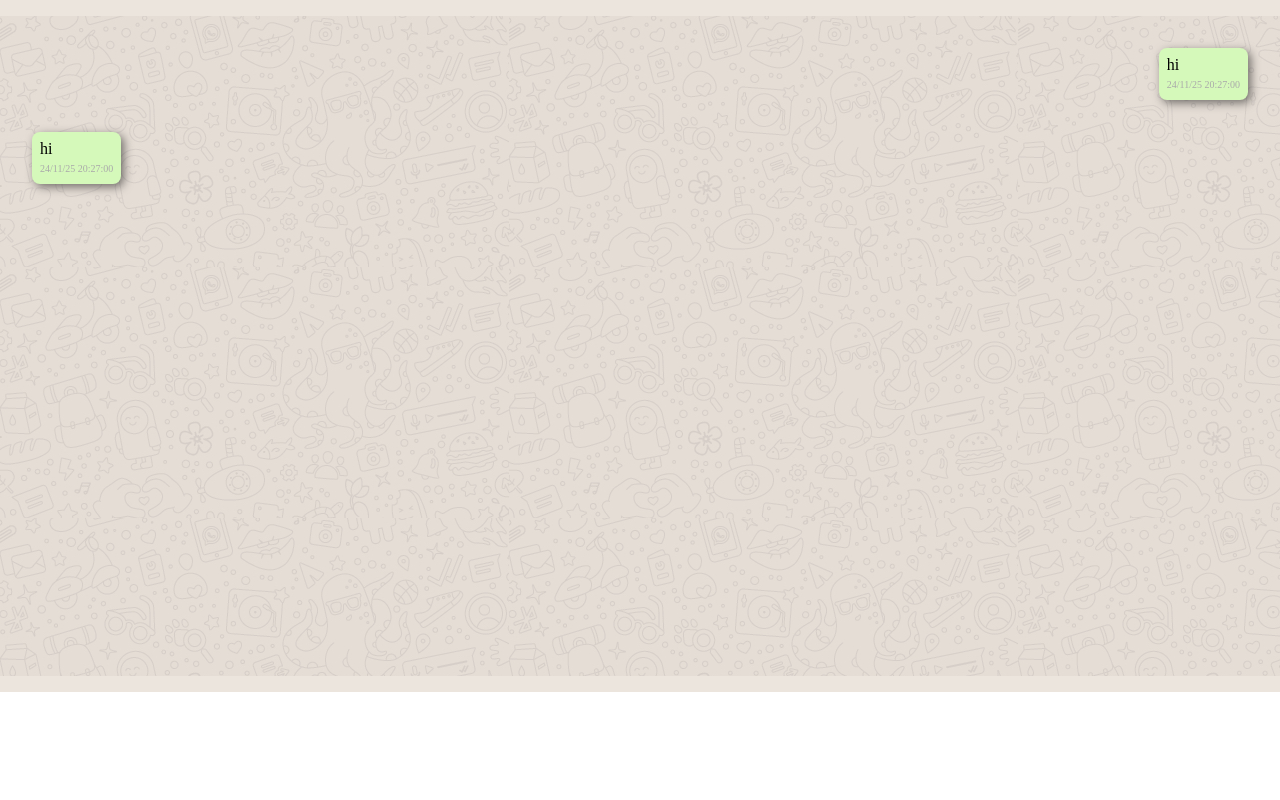
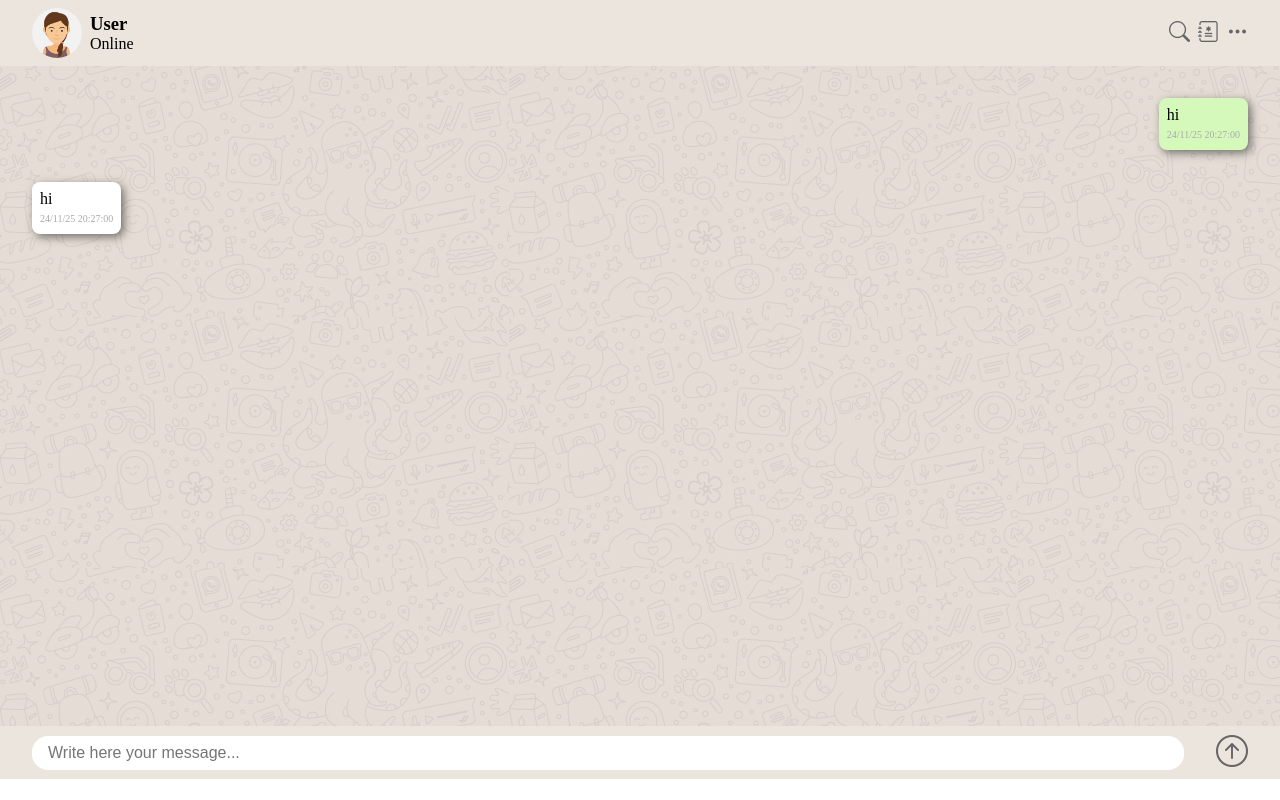
Before and after one commit to Hali2909/Bubblychat, a plain HTML site: page index.html in a window 1280 px wide. Drawn offline with nearby package versions, Linux system fonts and the light colour scheme.

Commit message:
structure html with css done

```diff
--- a/index.html
+++ b/index.html
@@ -1,14 +1,32 @@
 <!DOCTYPE html>
 <html lang="en">
+
 <head>
     <meta charset="UTF-8">
     <meta name="viewport" content="width=device-width, initial-scale=1.0">
     <title>Bubbly</title>
-    <link rel="icon" type="image/ico" href="img/favicon.ico">
+    <link rel="icon" type="image/svg" href="img/chat-heart-fill.svg">
     <link rel="stylesheet" type="text/css" href="style.css">
+    <link rel="stylesheet" href="https://cdn.jsdelivr.net/npm/bootstrap-icons@1.13.1/font/bootstrap-icons.min.css">
 </head>
+
+
 <body>
-    <header></header>
+    <header>
+        <div class="header-left">
+            <img class="profile" src="img/contact-pic.jpg" alt="Contact picture">
+            <div class="Contact-info">
+                <h3>User</h3>
+                <p>Online </p>
+            </div>
+        </div>
+        <div class="header-right">
+            <i class="bi bi-search"></i>
+            <i class="bi bi-journal-medical"></i>
+            <i class="bi bi-three-dots"></i>
+        </div>
+    </header>
+
     <div class="chat-box">
         <div class="chat-row sent">
             <div class="chat-message">
@@ -31,8 +49,12 @@
     </div>
 
 
+    <footer>
+        <input type="text" placeholder="Write here your message...">
+        <button>
+            <i class="bi bi-arrow-up-circle"></i>
+        </button>
 
-
-    <footer></footer>
+    </footer>
 </body>
 </html>
--- a/style.css
+++ b/style.css
@@ -14,23 +14,29 @@ header,footer {
     padding: 32px;
     height: calc(100dvh - 140px) ;
     background-image: url('img/background.jpg');
+    overflow-y: auto;
 }
 .chat-row {
     display: flex;
     margin-bottom: 32px;
 }
 .chat-message {
-    background-color: #d5f9ba;
     padding: 8px;
     border-radius: 8px;
     box-shadow: 3px 3px 10px #00000080;
 }
 
-.chat.row.sent > .chat-message{}
 
 time {
     font-size: 10px;
     color: #aaaaaa;
+}
+.chat-row.sent > .chat-message{
+     background-color: #d5f9ba;
+
+}
+.chat-row.received > .chat-message{
+         background-color: #ffffff;
 }
 
 .chat-row.sent {
@@ -39,3 +45,54 @@ time {
 .chat-row.received {
     justify-content: flex-start;
 }
+
+footer {
+    display: flex;
+    align-items: center;
+    gap: 32px;
+}
+input {
+    width: 100%;
+    font-size: 16px;
+    padding: 8px 16px;
+    border-radius: 16px;
+    border: none;
+}
+
+button {
+    border: none;
+    background-color: transparent;
+    font-size: 32px;
+    color: #666666;
+    cursor: pointer;
+}
+
+/*It's applied just when the mouse is above*/
+button:hover {
+    color: green;
+}
+
+header {
+    display: flex;
+    align-items: center;
+    justify-content: space-between;
+}
+
+.profile {
+    width: 50px;
+    height: 50px;
+    border-radius: 50%;
+}
+
+.header-left {
+    display: flex;
+    align-items: center;
+    gap: 8px;
+}
+
+.header-right {
+    display: flex;
+    gap: 8px;
+    font-size: 21px;
+    color: #666666;
+}
```
Also changed, not shown: img/chat-heart-fill.svg (added).
